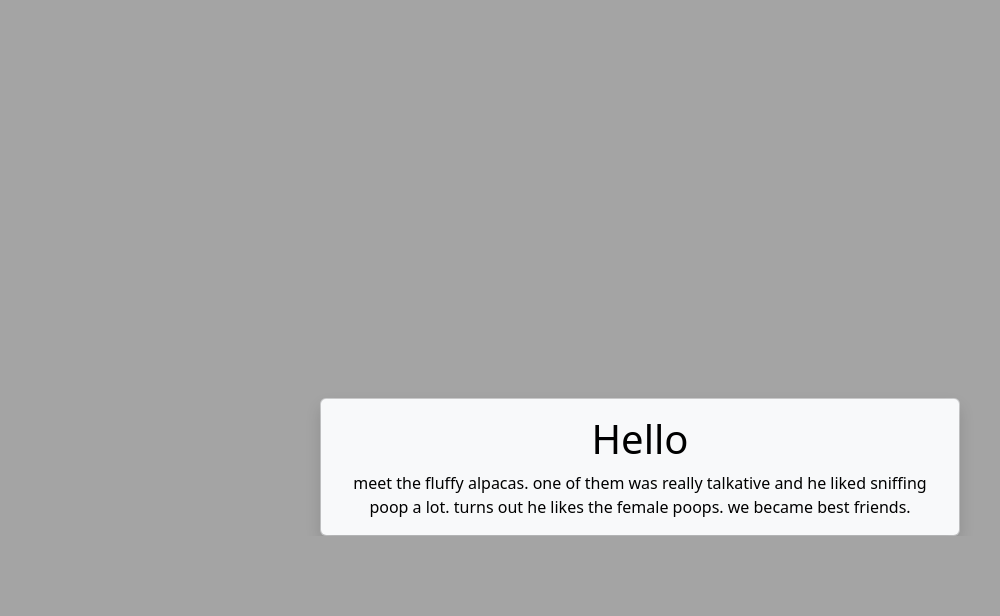
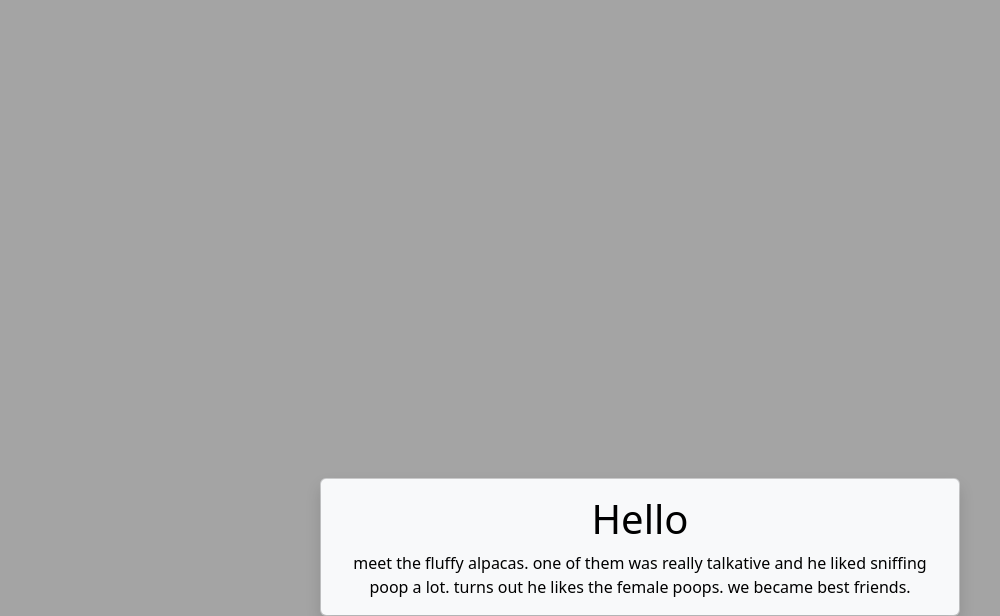
Before and after one commit to mdtoy-dev/imageGallery, a plain HTML site: page index.html in a window 1280 px wide. Shown: the part 322-938 px from the top of the page, without its empty margins (0-1000 px from the left). Before the commit the page ends 858 px from the top, so only its background shows below. Drawn offline with nearby package versions, Linux system fonts and the light colour scheme.

Commit message:
Update index.html

```diff
--- a/index.html
+++ b/index.html
@@ -38,7 +38,7 @@
 
 
     </div>
-    <div class="card mx-auto position-absolute text-bg-light" style="width: 50%; top: 90%; left: 25%;">
+    <div class="card mx-auto position-absolute text-bg-light" style="width: 50%; top: 100%; left: 25%;">
         <div class="card-body text-center shadow rounded">
           <h1 class="card-title">Hello</h1>
           <p class="card-text"> meet the fluffy alpacas. one of them was really talkative and he liked sniffing poop a lot. turns out he likes the female poops. we became best friends.
```
